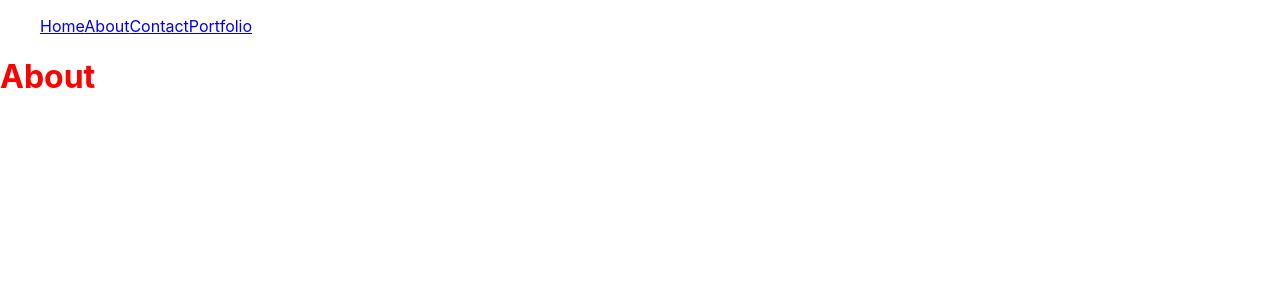
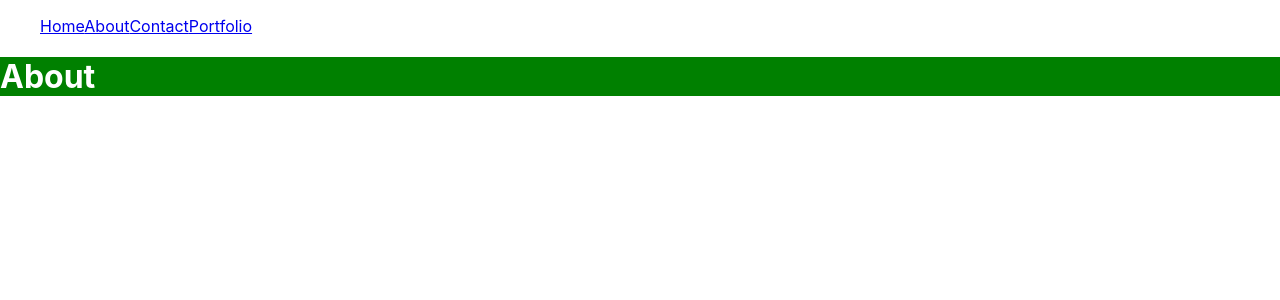
Before and after one commit to mamuncse15031/LearningRoute, a React (Create React App) app: page /about in a window 1280 px wide. Shown: the top 300 px of the page. Built offline with nearby package versions, Linux system fonts and the light colour scheme.

Commit message:
inline style in react css

```diff
--- a/src/pages/About.js
+++ b/src/pages/About.js
@@ -4,7 +4,7 @@ class About extends Component {
     render() {
         return (
             <div>
-                <h1 style = {{color: 'red'}}>About</h1>
+                <h1 style = {{color: 'white', backgroundColor:'green'}}>About</h1>
             </div>
         );
     }
```
Also changed, not shown: 1 other file (tests, documents, lock files or other folders).
